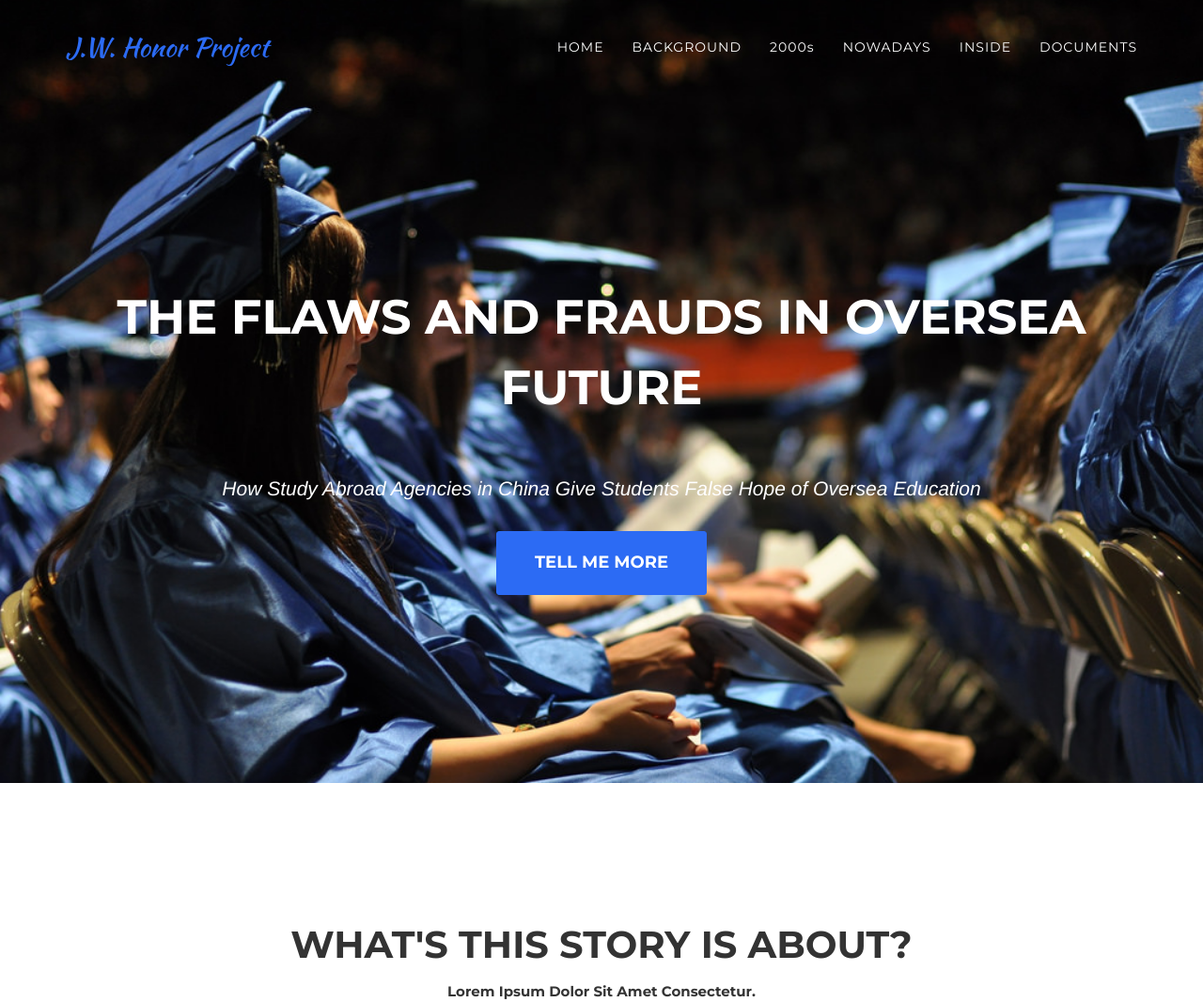
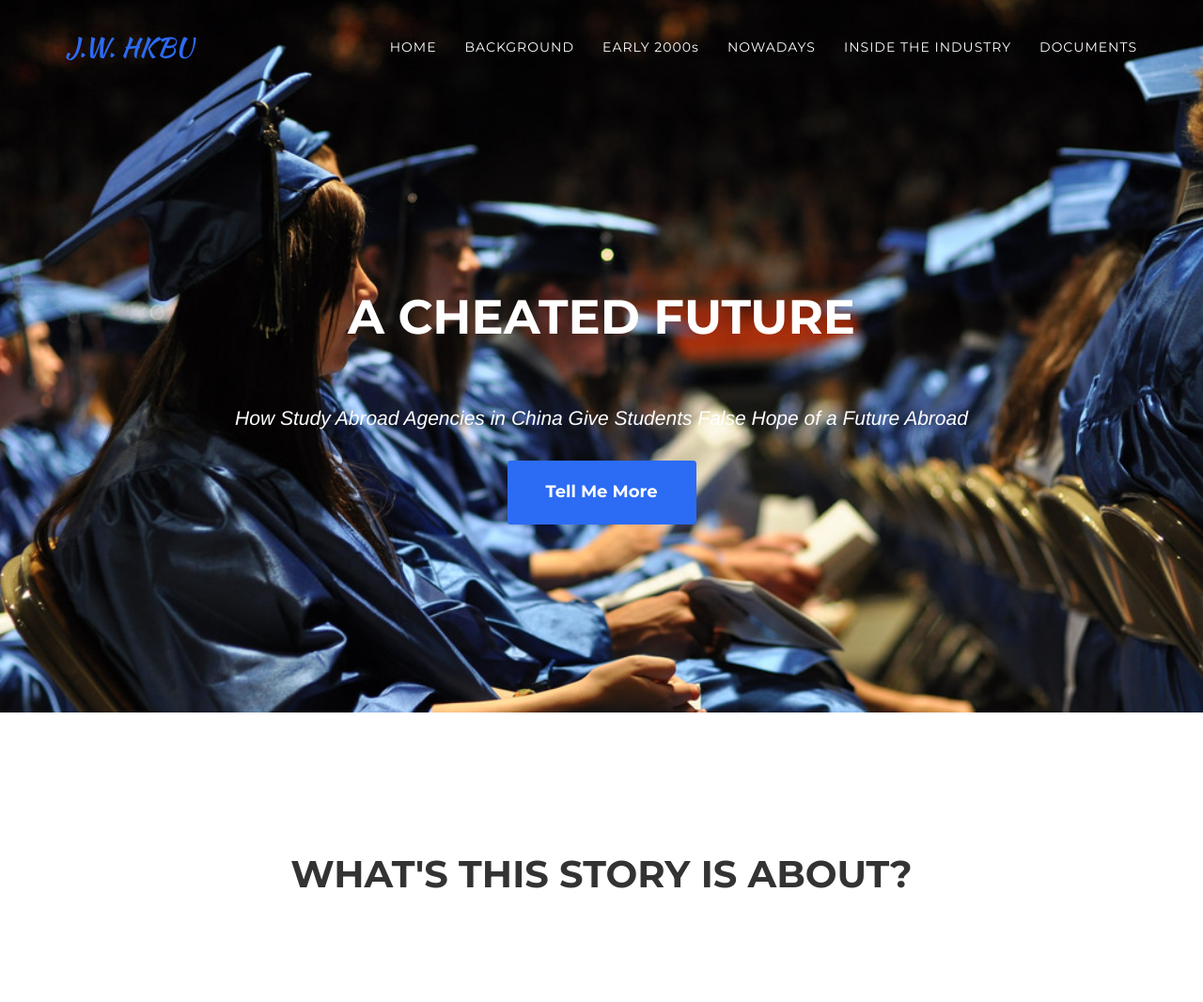
Before and after one commit to Julianna-Honpro/honpro-home, a website: page index.html in a window 1280 px wide. Shown: the top 1066 px of the page at 94% size. Drawn offline with nearby package versions, Linux system fonts and the light colour scheme; a web font is replaced by a local one.

Commit message:
change titles

```diff
--- a/index.html
+++ b/index.html
@@ -43,7 +43,7 @@
                 <button type="button" class="navbar-toggle" data-toggle="collapse" data-target="#bs-example-navbar-collapse-1">
                     <span class="sr-only">Toggle navigation</span> Menu <i class="fa fa-bars"></i>
                 </button>
-                <a class="navbar-brand page-scroll" href="#page-top">J.W. Honor Project</a>
+                <a class="navbar-brand page-scroll" href="#page-top">J.W. HKBU</a>
             </div>
 
             <!-- Collect the nav links, forms, and other content for toggling -->
@@ -59,13 +59,13 @@
                         <a class="page-scroll" href="https://julianna-honpro.github.io/background">Background</a>
                     </li>
                     <li>
-                        <a class="page-scroll" href="https://julianna-honpro.github.io/2000s" style="text-transform:none">2000s</a>
+                        <a class="page-scroll" href="https://julianna-honpro.github.io/2000s" style="text-transform:none">EARLY 2000s</a>
                     </li>
                     <li>
                         <a class="page-scroll" href="https://julianna-honpro.github.io/nowadays">Nowadays</a>
                     </li>
                     <li>
-                        <a class="page-scroll" href="https://julianna-honpro.github.io/inside">Inside</a>
+                        <a class="page-scroll" href="https://julianna-honpro.github.io/inside">Inside the Industry</a>
                     </li>
                     <li>
                         <a class="page-scroll" href="https://julianna-honpro.github.io/documents">Documents</a>
@@ -81,9 +81,9 @@
     <header>
         <div class="container">
             <div class="intro-text">
-                <div class="intro-heading" style="font-size:51px">The Flaws and Frauds in Oversea Future</div>
-                <div class="intro-lead-in" style="font-size:21px">How Study Abroad Agencies in China Give Students False Hope of Oversea Education</div>
-                <a href="#services" class="page-scroll btn btn-xl">Tell Me More</a>
+                <div class="intro-heading" style="font-size:51px">A Cheated Future</div>
+                <div class="intro-lead-in" style="font-size:21px">How Study Abroad Agencies in China Give Students False Hope of a Future Abroad</div>
+                <a href="#services" class="page-scroll btn btn-xl" style="text-transform:none">Tell Me More</a>
             </div>
         </div>
     </header>
@@ -94,7 +94,7 @@
             <div class="row">
                 <div class="col-lg-12 text-center">
                     <h2 class="section-heading">What's this story is about?</h2>
-                    <h3 style="font-size:15px; text-transform: capitalize;">Lorem ipsum dolor sit amet consectetur.</h3>
+                    <h3 style="font-size:15px; text-transform: capitalize;"></h3>
                 </div>
             </div>
         </div>
@@ -151,7 +151,7 @@
                         <img src="img/portfolio/hp4.jpg" class="img-responsive" alt="">
                     </a>
                     <div class="portfolio-caption">
-                        <h4 style="text-transform:none">2000s</h4>
+                        <h4 style="text-transform:none">Early 2000s</h4>
                         <p class="text-muted">Frauds and chaotic market in the 2000s</p>
                     </div>
                 </div>
@@ -181,7 +181,7 @@
                         <img src="img/portfolio/hp6.jpg" class="img-responsive" alt="">
                     </a>
                     <div class="portfolio-caption">
-                        <h4>Inside</h4>
+                        <h4>Inside the Industry</h4>
                         <p class="text-muted">Speak from the practitioner</p>
                     </div>
                 </div>
```
